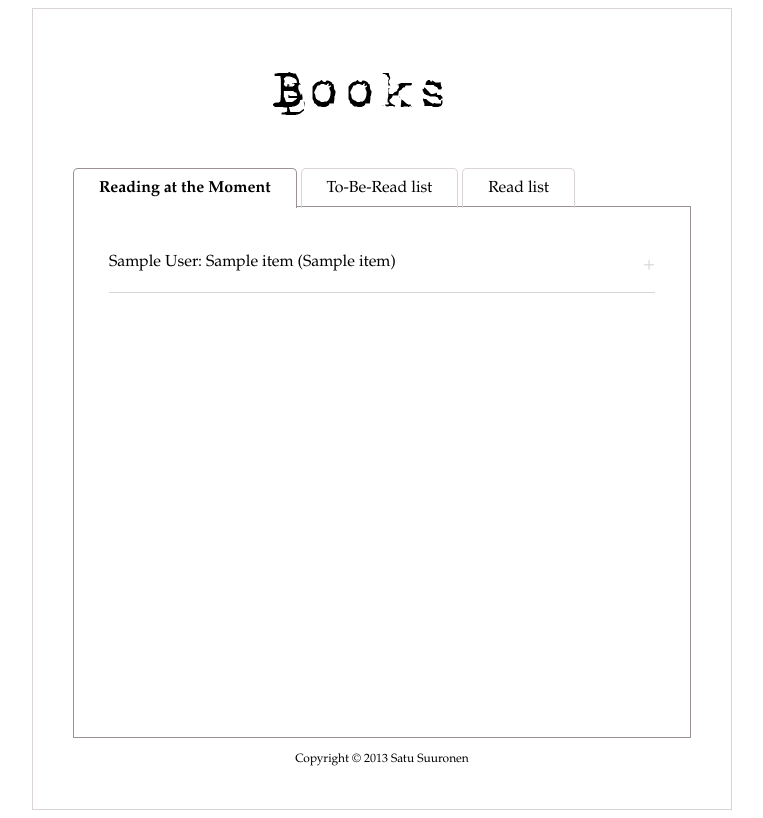
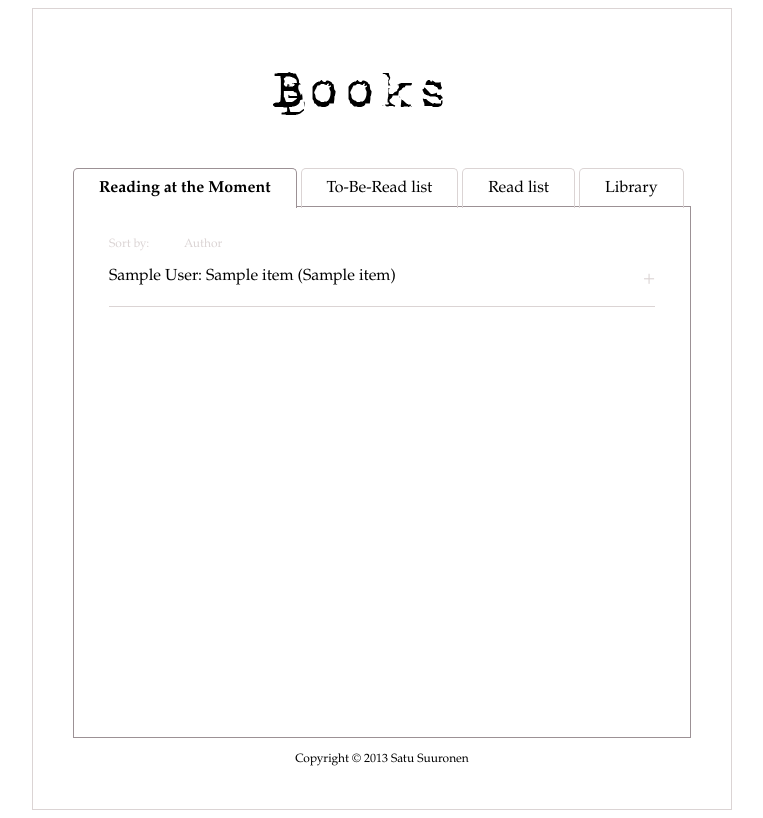
Before and after one commit to satusuuronen/books, a Python web app: template templates/books_app/to_be_read.html in a window 1280 px wide. Shown: the whole page, without its empty margins (318-1081 px from the left). Run offline with Jinja, Linux system fonts and the light colour scheme; the template is opened without the code that fills it: most values are stand-ins (such as "Sample title", 1, 10 or a date in 2020).

Commit message:
Sorting added

```diff
--- a/books/media/css/books.css
+++ b/books/media/css/books.css
@@ -160,6 +160,45 @@ a {
     font-size: 12px;
 }
 
+.sort_option:hover {
+    color: black;
+}
+
+.sort_options {
+    height: 12px;
+    font-size:12px;
+    overflow: hidden;
+    width: 100px;
+    display: inline-block;
+    position: absolute;
+    top: 30px;
+    left: 100px;
+    padding-left: 10px;
+    padding-right: 10px;
+}
+
+.sort_options:hover  {
+    color: #9C9195;
+    overflow: visible;
+    height: inherit;
+    background-color: white;
+    padding-left: 10px;
+    padding-right: 10px;
+    padding-bottom: 10px;
+    cursor: pointer;
+}
+
+.sorted_by {
+
+}
+
+.sorter {
+    color: #DBD4D4;
+    display: inline;
+    text-align: left;
+    font-size: 12px;
+}
+
 #title_menu {
     position: relative;
     z-index: 15;
--- a/books/media/js/books.js
+++ b/books/media/js/books.js
@@ -28,8 +28,10 @@ function changeList(listSelector) {
         case 'list3':
             showList('listing3');
             break;
+        case 'list4':
+            showList('listing4');
+            break;
     }
-
 }
 
 function showList(list) {
@@ -38,5 +40,49 @@ function showList(list) {
 }
 
 function showDefaultList() {
-    showList('listing1');
+    var list = getUrlParameter('list');
+    if (list === undefined) {
+        showList('listing1');
+    }
+    else {
+        showList('listing' + list);
+    $("#title_menu").find('.list_title').removeClass('selected_list');
+    $("#list" + list).addClass('selected_list');
+    }
 }
+
+function sortList(sortBy) {
+    var sorter = $(sortBy).attr("value");
+    var url = document.location.toString().split("?")[0];
+    url += "?sort=" + sorter;
+    var selectedList = $("#title_menu").find('.selected_list').attr('id');
+    selectedList = selectedList[selectedList.length - 1];
+    url += "&list=" + selectedList;
+    document.location = url;
+}
+
+function setupComponents() {
+    var sorter = getUrlParameter("sort");
+    if (sorter === undefined) {
+        sorter = $("#list_container").find('.sorted_by').attr("value");
+    }
+    var selectedOption = $("#list_container").find('.sort_option[value='+ sorter +']')
+    selectedOption.hide();
+    $("#list_container").find('.sorted_by').html(selectedOption.html());
+    $("#list_container").find('.sorted_by').attr("value", sorter);
+
+}
+
+function getUrlParameter(name) {
+    var urlParameters = document.location.toString().split("?")[1];
+    if (urlParameters === undefined) {
+        return
+    }
+    urlParameters = urlParameters.split("&");
+    for (index in urlParameters) {
+        var parameter = urlParameters[index].split("=");
+        if (parameter[0] === name) {
+            return parameter[1];
+        }
+    }
+}
--- a/templates/books_app/to_be_read.html
+++ b/templates/books_app/to_be_read.html
@@ -5,10 +5,23 @@
         <div id="list1" class="list_title selected_list" onclick="changeList(this)">Reading at the Moment</div>
         <div id="list2" class="list_title" onclick="changeList(this)">To-Be-Read list</div>
         <div id="list3" class="list_title" onclick="changeList(this)">Read list</div>
+        <div id="list4" class="list_title" onclick="changeList(this)">Library</div>
     </div>
-
     <div id="list_container">
     <div id="listing1" class="list">
+        {% if items_ratm %}
+        <div class="sorter">
+            <span>Sort by:</span>
+            <div class="sort_options">
+                <div class="sorted_by" value="author">Author</div>
+                <div class="sort_option" value="author" onclick="sortList(this)">Author</div>
+                <div class="sort_option" value="title"  onclick="sortList(this)">Title</div>
+                <div class="sort_option" value="in_my_library" onclick="sortList(this)">On my bookshelf</div>
+                <div class="sort_option" value="book_type" onclick="sortList(this)">Book type</div>
+                <div class="sort_option" value="date_read" onclick="sortList(this)">Read date</div>
+            </div>
+        </div>
+        {% endif %}
         <ul style="padding-left: 0px;">
         {% for item in items_ratm %}
                 <div>
@@ -16,7 +29,7 @@
                 {{ item.author }}{% if item.title %}: {{ item.title }} {% endif %}{% if item.second_title %}({{ item.second_title }}){% endif %} <span class="list_button" onclick="showInformation(this)"> + </span> <br>
                 </p>
                 <p class="information" style="display: none;">
-                <br>{{ item.book_type }}   <span class="date"> {{ item.date_created }} </span> <br><br>
+                <br>{{ item.book_type }}{% if item.in_my_library == item.YES %} | on my bookshelf{% endif %}   <span class="date"> {{ item.date_created }} </span> <br><br>
                 {{ item.description }} <br><br>
                 </p>
                 <div class="divider"></div>
@@ -27,7 +40,19 @@
 
     </div>
     <div id="listing2" class="list">
-
+        {% if items_tbr %}
+        <div class="sorter">
+            <span>Sort by:</span>
+            <div class="sort_options">
+                <div class="sorted_by" value="author">Author</div>
+                <div class="sort_option" value="author" onclick="sortList(this)">Author</div>
+                <div class="sort_option" value="title"  onclick="sortList(this)">Title</div>
+                <div class="sort_option" value="in_my_library" onclick="sortList(this)">On my bookshelf</div>
+                <div class="sort_option" value="book_type" onclick="sortList(this)">Book type</div>
+                <div class="sort_option" value="date_read" onclick="sortList(this)">Read date</div>
+            </div>
+        </div>
+        {% endif %}
         <ul style="padding-left: 0px;">
         {% for item in items_tbr %}
                 <div>
@@ -35,7 +60,7 @@
                 {{ item.author }}{% if item.title %}: {{ item.title }} {% endif %}{% if item.second_title %}({{ item.second_title }}){% endif %}  <span class="list_button" onclick="showInformation(this)"> + </span> <br>
                 </p>
                 <p class="information" style="display: none;">
-                <br>{{ item.book_type }} <span class="date"> {{ item.date_created }} </span> <br><br>
+                <br>{{ item.book_type }}{% if item.in_my_library == item.YES %} | on my bookshelf{% endif %} <span class="date"> {{ item.date_created }} </span> <br><br>
                 {{ item.description }}<br><br>
                 </p>
                 <div class="divider"></div>
@@ -45,7 +70,19 @@
 
     </div>
     <div id="listing3" class="list">
-
+        {% if items_read %}
+        <div class="sorter">
+            <span>Sort by:</span>
+            <div class="sort_options">
+                <div class="sorted_by" value="author">Author</div>
+                <div class="sort_option" value="author" onclick="sortList(this)">Author</div>
+                <div class="sort_option" value="title"  onclick="sortList(this)">Title</div>
+                <div class="sort_option" value="in_my_library" onclick="sortList(this)">On my bookshelf</div>
+                <div class="sort_option" value="book_type" onclick="sortList(this)">Book type</div>
+                <div class="sort_option" value="date_read" onclick="sortList(this)">Read date</div>
+            </div>
+        </div>
+        {% endif %}
         <ul style="padding-left: 0px;">
         {% for item in items_read %}
                 <div>
@@ -53,7 +90,7 @@
                 {{ item.author }}{% if item.title %}: {{ item.title }} {% endif %}{% if item.second_title %}({{ item.second_title }}){% endif %}  <span class="list_button" onclick="showInformation(this)"> + </span> <br>
                 </p>
                 <p class="information" style="display: none;">
-                <br>{{ item.book_type }}  | Read: {{ item.date_read}} <span class="date"> {{ item.date_created }} </span> <br><br>
+                <br>{{ item.book_type }}  | Read: {{ item.date_read}}{% if item.in_my_library == item.YES %} | on my bookshelf{% endif %} <span class="date"> {{ item.date_created }} </span> <br><br>
                 {{ item.description }}<br><br>
                 </p>
                 <div class="divider"></div>
@@ -62,9 +99,41 @@
         </ul>
 
     </div>
+    <div id="listing4" class="list">
+        {% if items_lib %}
+         <div class="sorter">
+            <span>Sort by:</span>
+            <div class="sort_options">
+                <div class="sorted_by" value="author">Author</div>
+                <div class="sort_option" value="author" onclick="sortList(this)">Author</div>
+                <div class="sort_option" value="title"  onclick="sortList(this)">Title</div>
+                <div class="sort_option" value="in_my_library" onclick="sortList(this)">On my bookshelf</div>
+                <div class="sort_option" value="book_type" onclick="sortList(this)">Book type</div>
+                <div class="sort_option" value="date_read" onclick="sortList(this)">Read date</div>
+            </div>
+        </div>
+        {% endif %}
+        <ul style="padding-left: 0px;">
+        {% for item in items_lib %}
+                <div>
+                <p class="title_information">
+                {{ item.author }}{% if item.title %}: {{ item.title }} {% endif %}{% if item.second_title %}({{ item.second_title }}){% endif %}  <span class="list_button" onclick="showInformation(this)"> + </span> <br>
+                </p>
+                <p class="information" style="display: none;">
+                <br>{{ item.book_type }}{% if item.date_read%} | Read:  {{ item.date_read}}{% endif %} | on my bookshelf <span class="date"> {{ item.date_created }} </span> <br><br>
+                {{ item.description }}<br><br>
+                </p>
+                <div class="divider"></div>
+                </div>
+        {% endfor %}
+        </ul>
+
+    </div>
+
     </div>
     <script type="text/javascript">
 	    showDefaultList();
+        setupComponents();
 	</script>
 
 
```
Also changed, not shown: books_app/models.py (+9 -0 lines), books_app/views.py (+58 -5 lines).
